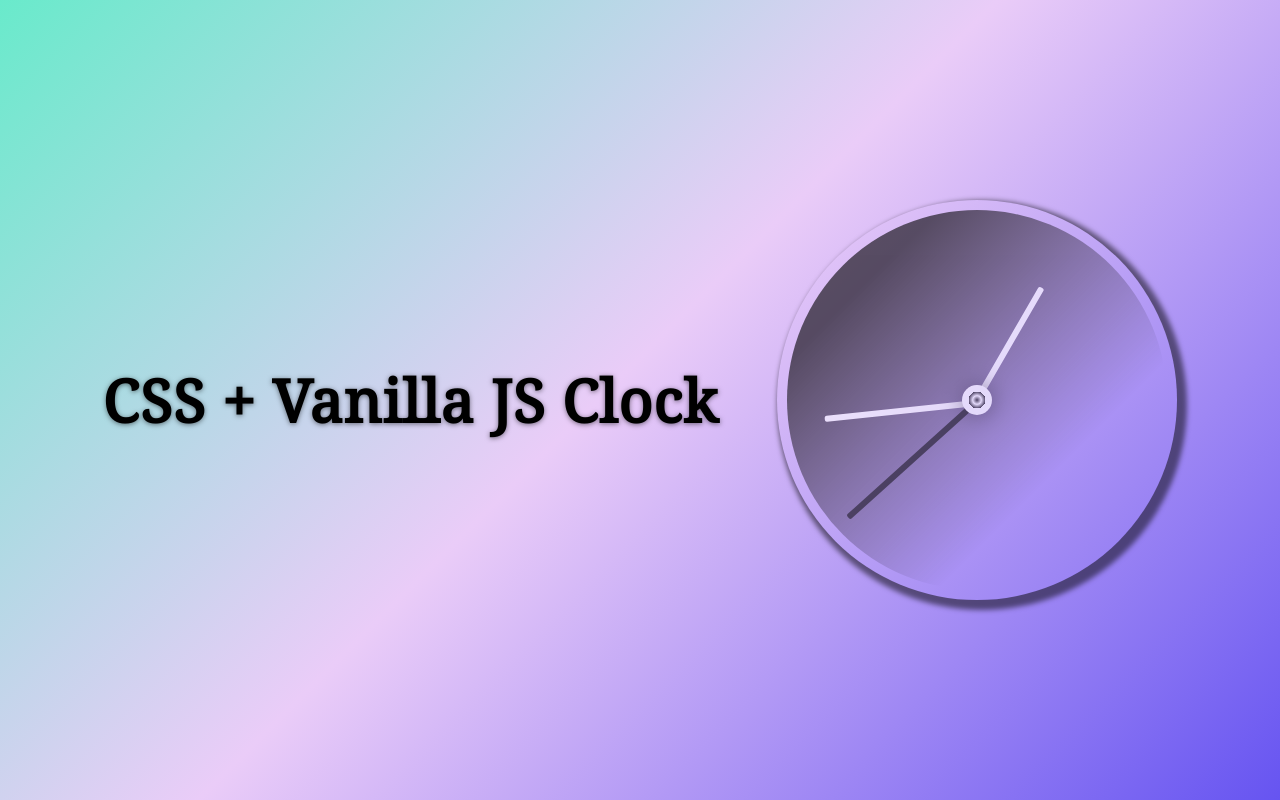
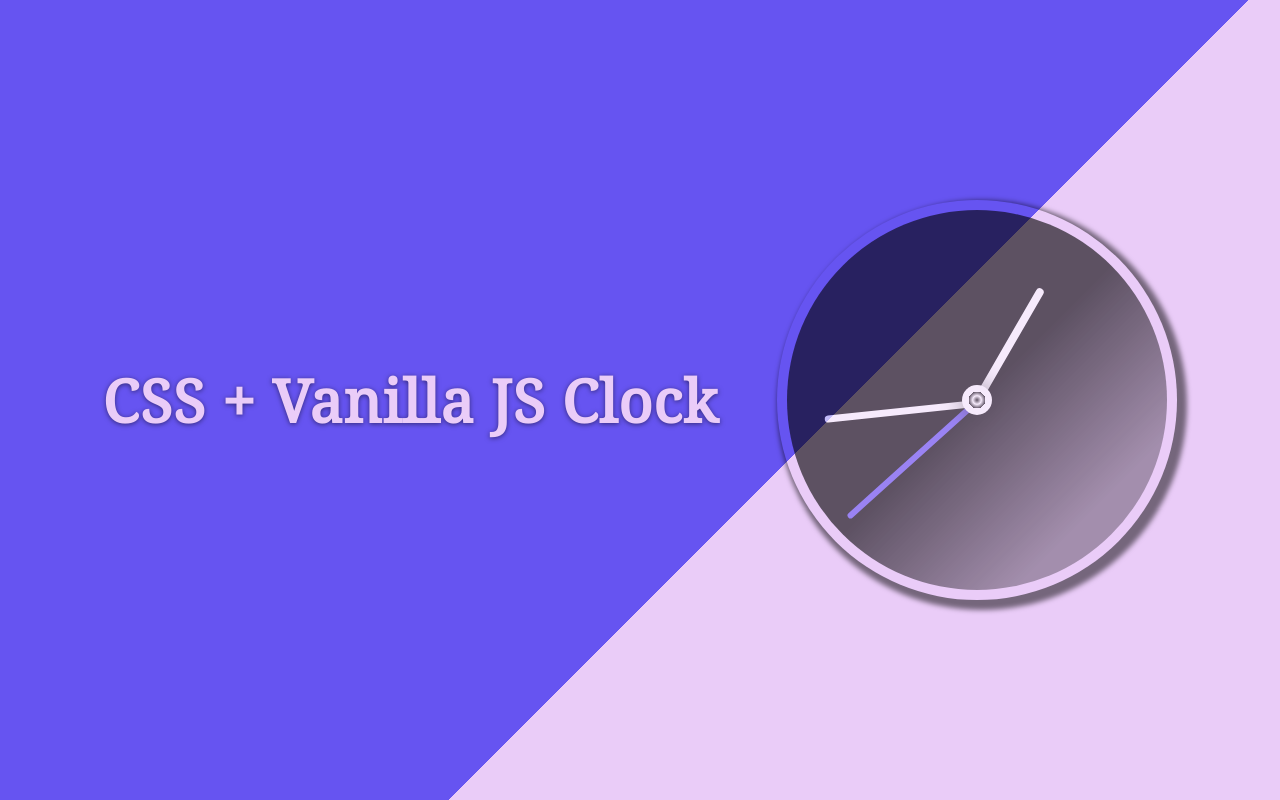
Before and after one commit to monalighosh/JavaScript30, a plain HTML site: page Day02/index.html in a window 1280 px wide. Drawn offline with Linux system fonts and the light colour scheme.

Commit message:
Formatting styles

```diff
--- a/Day02/css/main.css
+++ b/Day02/css/main.css
@@ -15,9 +15,9 @@ size:80%}sub,sup{font-size:75%;line-height:0;position:relative;vertical-align:ba
  ------------------------------------------------------------ */
  body {
   font: 400 100% 'Noto Serif', serif;
-  background-image: -webkit-linear-gradient(315deg, #69EACB 0%, #EACCF8 48%, #6654F1 100%);
-  background-image: -o-linear-gradient(315deg, #69EACB 0%, #EACCF8 48%, #6654F1 100%);
-  background-image: linear-gradient(-225deg, #69EACB 0%, #EACCF8 48%, #6654F1 100%);
+  background-image: -webkit-linear-gradient(315deg, #6654F1 0%, #6654F1 60%, #EACCF8 60%, #EACCF8 100%, #69EACB 100%);
+  background-image: -o-linear-gradient(315deg, #6654F1 0%, #6654F1 60%, #EACCF8 60%, #EACCF8 100%, #69EACB 100%);
+  background-image: linear-gradient(-225deg, #6654F1 0%, #6654F1 60%, #EACCF8 60%, #EACCF8 100%, #69EACB 100%);
   letter-spacing: 0.05em;
  }
 
@@ -41,6 +41,7 @@ size:80%}sub,sup{font-size:75%;line-height:0;position:relative;vertical-align:ba
   font-size: 3.7rem;
   margin-right: 1em;
   text-shadow: 0 1px 5px rgba(0, 0, 0, 0.5);
+  color: #EACCF8;
  }
 
  /* ------------------------------------------------------------
@@ -58,9 +59,12 @@ size:80%}sub,sup{font-size:75%;line-height:0;position:relative;vertical-align:ba
  }
 
  .clock__inner {
+  background-color: rgba(0, 0, 0, 0.5);
   background-image: -webkit-linear-gradient(315deg, black 20%, transparent 70%);
   background-image: -o-linear-gradient(315deg, black 20%, transparent 70%);
-  background-image: linear-gradient(-225deg, black 20%, transparent 70%);
+  background-image: -webkit-linear-gradient(315deg, black 50%, transparent 80%);
+  background-image: -o-linear-gradient(315deg, black 50%, transparent 80%);
+  background-image: linear-gradient(-225deg, black 50%, transparent 80%);
   padding: 0.1em;
   width: 100%;
   height: 100%;
@@ -91,7 +95,7 @@ size:80%}sub,sup{font-size:75%;line-height:0;position:relative;vertical-align:ba
  .clock__hand {
   position: absolute;
   height: 6px;
-  border-radius: 2px;
+  border-radius: 5px;
   top: 50%;
   -webkit-transition: all 0.05s cubic-bezier(0.46, 2.7, 0.68, 1.6);
   -o-transition: all 0.05s cubic-bezier(0.46, 2.7, 0.68, 1.6);
@@ -102,17 +106,18 @@ size:80%}sub,sup{font-size:75%;line-height:0;position:relative;vertical-align:ba
  }
 
  .seconds {
+  background: #6654F1;
   width: 45%;
   -webkit-transform: translateX(9%) rotate(90deg);
       -ms-transform: translateX(9%) rotate(90deg);
           transform: translateX(9%) rotate(90deg);
   z-index: 5;
-  background: black;
  }
 
  .minute {
   background: white;
   width: 40%;
+  height: 7px;
   -webkit-transform: translateX(23%) rotate(90deg);
       -ms-transform: translateX(23%) rotate(90deg);
           transform: translateX(23%) rotate(90deg);
@@ -121,6 +126,7 @@ size:80%}sub,sup{font-size:75%;line-height:0;position:relative;vertical-align:ba
  .hour {
   background: white;
   width: 35%;
+  height: 8px;
   -webkit-transform: translateX(40%) rotate(90deg);
       -ms-transform: translateX(40%) rotate(90deg);
           transform: translateX(40%) rotate(90deg);
--- a/Day02/js/main.js
+++ b/Day02/js/main.js
@@ -9,7 +9,6 @@ function clockTicking() {
   const seconds = now.getSeconds();
   const minutes = now.getMinutes();
   const hours = now.getHours();
-
   /*
   Calculates the clock hand's rotation degree
   formula: ((currentTime / maxTime) * 360) + 90;
@@ -18,8 +17,11 @@ function clockTicking() {
   const secondDeg = ((seconds / 60) * 360) + 90;
   const minuteDeg = ((minutes / 60) * 360) + 90;
   const hourDeg = ((hours / 12) * 360) + 90;
+
   secondsHand.style.transform = `translateX(9%) rotate(${secondDeg}deg)`;
+  seconds === 0 ? secondsHand.style.transition = `all 0s` : secondsHand.style.transition = `all 0.05s cubic-bezier(0.46, 2.7, 0.68, 1.6)`;
   minutesHand.style.transform = `translateX(23%) rotate(${minuteDeg}deg)`;
+  minutes === 0 ? minutesHand.style.transition = `all 0s` : minutesHand.style.transition = `all 0.05s cubic-bezier(0.46, 2.7, 0.68, 1.6)`;
   hourHand.style.transform = `translateX(40%) rotate(${hourDeg}deg)`;
 }
 setInterval(clockTicking, 1000);
```
